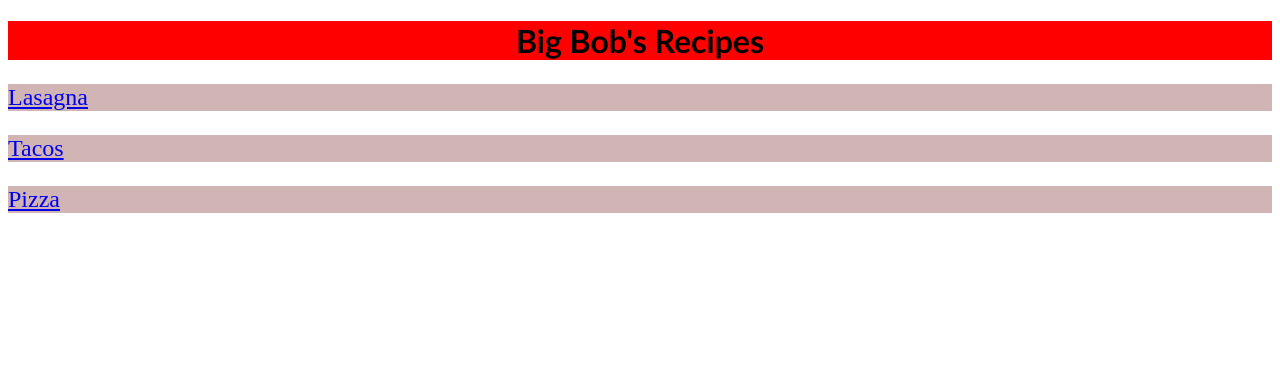
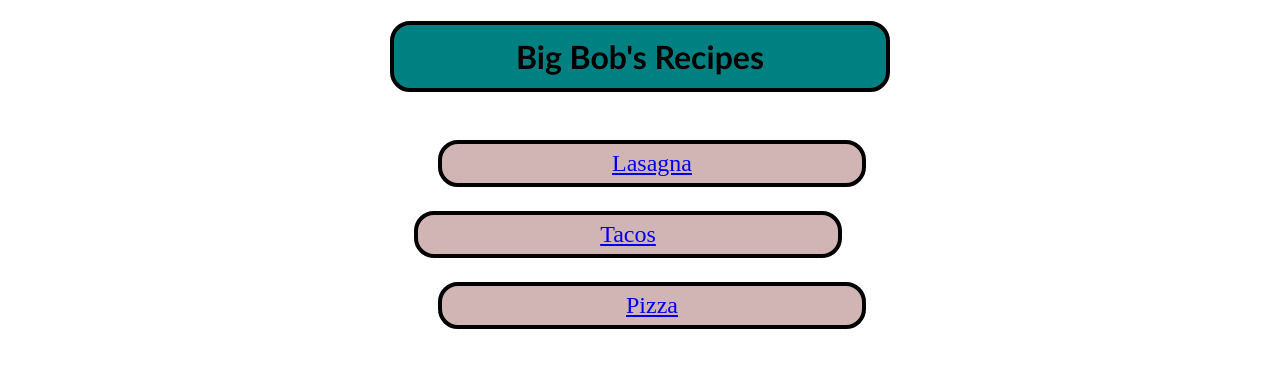
Before and after one commit to rruggish/odin-recipes, a plain HTML site: page index.html in a window 1280 px wide. Drawn offline with Linux system fonts and the light colour scheme.

Commit message:
added CSS styling from box model lessons

```diff
--- a/index.html
+++ b/index.html
@@ -7,11 +7,18 @@
     <link rel="stylesheet" href="style.css">
 </head>
 <body>
-    <h1 class="title">Big Bob's Recipes</h1>
 
-    <p Class= rec ID="las"><a href="recipes/lasagna.html">Lasagna</a></p>
-    <p class= rec ID="tac"><a href="recipes/tacos.html">Tacos</a></p>
-    <p class= rec ID="piz"><a href="recipes/pizza.html">Pizza</a></p>
+    <div class="cont">
+
+     <h1 class="title">Big Bob's Recipes</h1>
+
+     <div class="reclist"></div>
+        <p Class= rec ID="las"><a href="recipes/lasagna.html">Lasagna</a></p>
+        <p class= rec ID="tac"><a href="recipes/tacos.html">Tacos</a></p>
+        <p class= rec ID="piz"><a href="recipes/pizza.html">Pizza</a></p>
+     </div>
+
+    </div>
 
 </body>
 </html>
--- a/style.css
+++ b/style.css
@@ -1,7 +1,16 @@
+.cont {
+    width: 500px;
+    margin: auto;
+}
+
 .title {
-    background-color: red;
+    background-color: teal;
     color:black;
     text-align: center;
+    padding: 12px;
+    margin-bottom: 48px;
+    border: 4px solid black;
+    border-radius: 20px;
     font-family: 'Gill Sans', 'Gill Sans MT', Calibri, 'Trebuchet MS', sans-serif;
 }
 
@@ -9,6 +18,25 @@
     font-size: x-large;
     background-color: rgb(209, 180, 180);
     color: antiquewhite;
+    text-align: center;
+    border: 4px solid black;
+    border-radius: 20px;
+    padding: 6px;
+}
+
+#las {
+    margin-left: 48px;
+    margin-right: 24px;
+}
+
+#tac {
+    margin-right: 48px;
+    margin-left: 24px;
+}
+
+#piz {
+    margin-left: 48px;
+    margin-right: 24px;
 }
 
 button {
```
